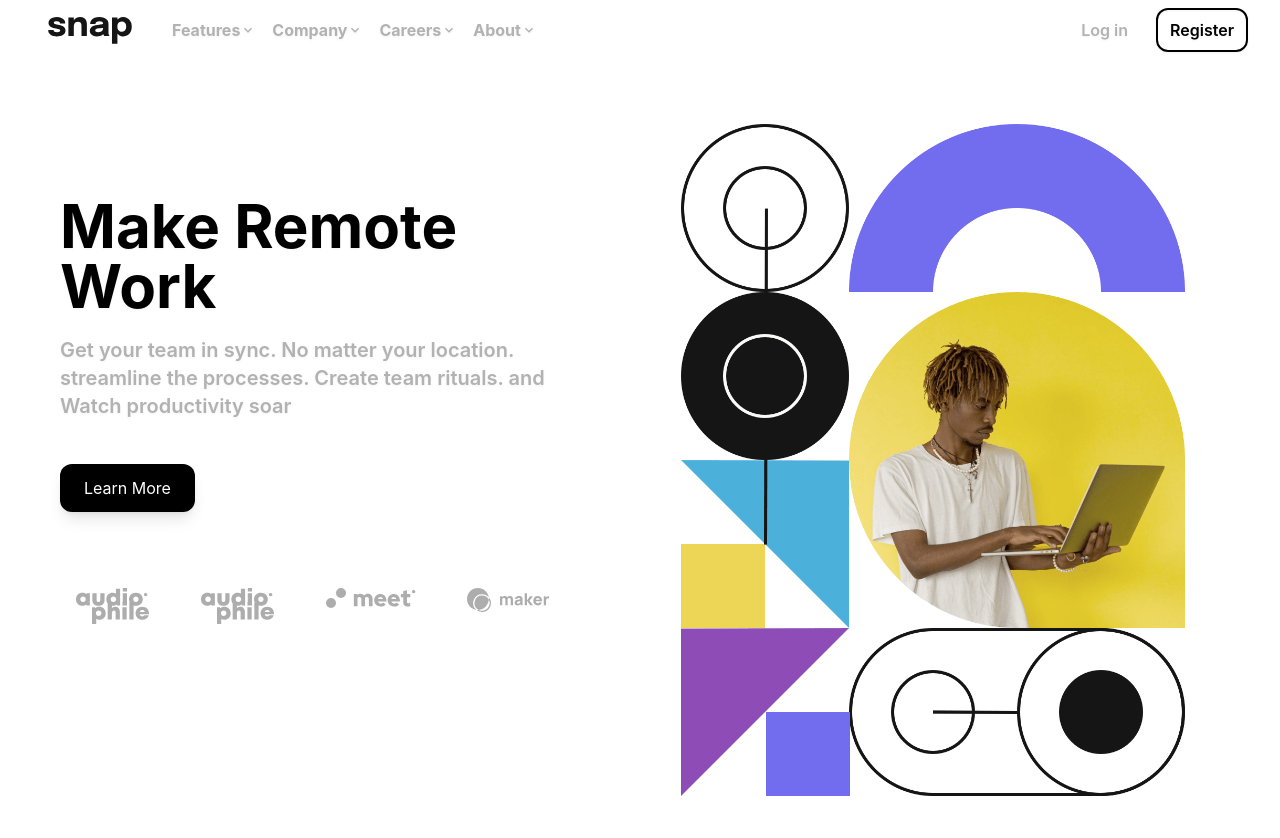
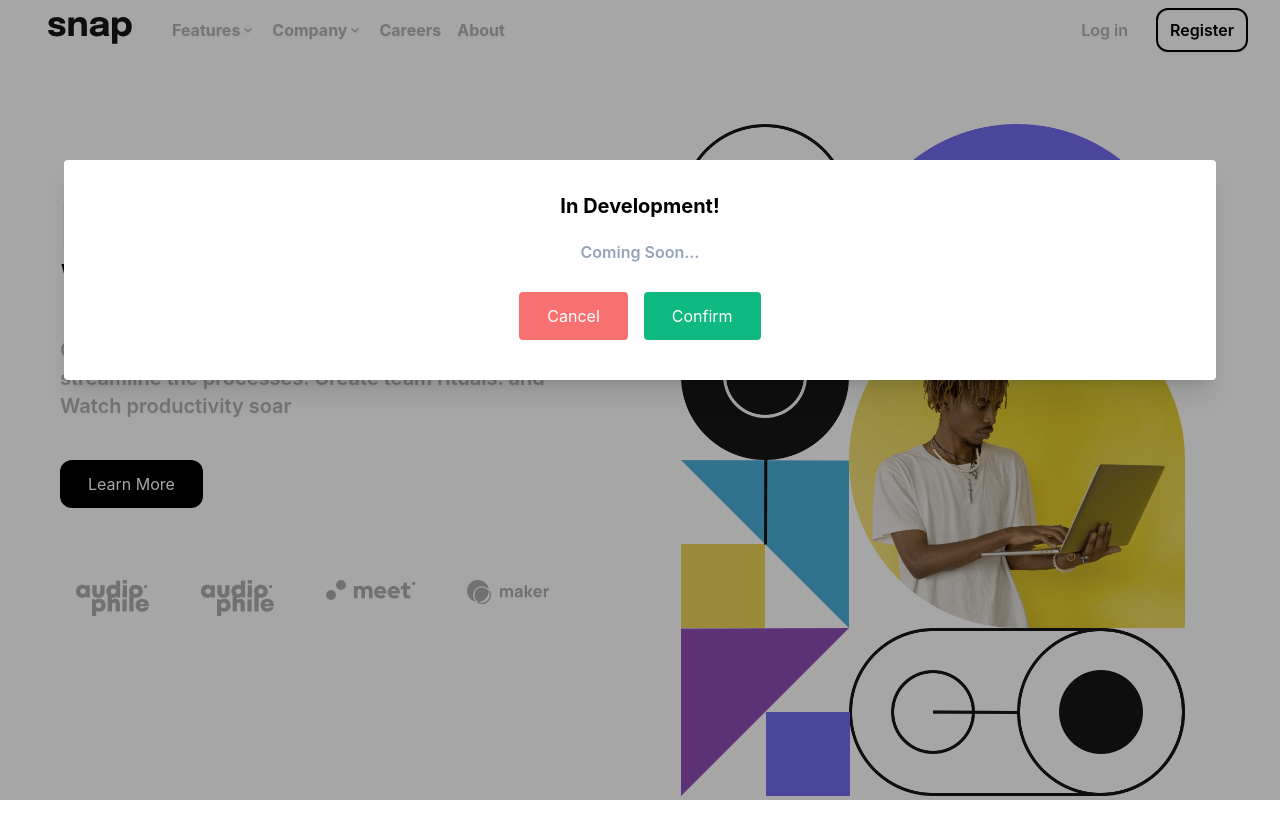
Before and after one commit to ReygaFitra/snap-landing-page, a React (Create React App) app: page / in a window 1280 px wide. Both pictures are taken after a click on the button "Learn More". Shown: the top 838 px of the page. Built offline with nearby package versions, Linux system fonts and the light colour scheme; the HTML template or start-up script is replaced by a standard one.

Commit message:
update Hero Button

```diff
--- a/package.json
+++ b/package.json
@@ -4,6 +4,8 @@
   "private": true,
   "dependencies": {
     "@headlessui/react": "^1.7.4",
+    "@radix-ui/react-alert-dialog": "^1.0.2",
+    "@radix-ui/react-popover": "1.0.2",
     "@testing-library/jest-dom": "^5.16.5",
     "@testing-library/react": "^13.4.0",
     "@testing-library/user-event": "^13.5.0",
--- a/src/Components/Hero.js
+++ b/src/Components/Hero.js
@@ -5,6 +5,7 @@ import TextContents from './TextContents';
 import SvgAudioPhile from './SvgAudioPhile';
 import SvgMeet from './SvgMeet';
 import SvgMaker from './SvgMaker';
+import HeroBtn from './HeroBtn';
 
 const Hero = () => {
   const textContents = [{ title: 'Make Remote Work', content: 'Get your team in sync. No matter your location. streamline the processes. Create team rituals. and Watch productivity soar' }];
@@ -20,7 +21,10 @@ const Hero = () => {
           {textContents.map((textContent) => (
             <TextContents title={textContent.title} content={textContent.content} />
           ))}
-          <button className="px-4 py-2 bg-black text-white rounded-xl my-4 md:mx-10 md:px-6 md:py-3 shadow-lg hover:shadow-2xl hover:duration-200 hover:font-semibold hover:-translate-y-1 ease-out">Learn More</button>
+          {/* <button className="px-4 py-2 bg-black text-white rounded-xl my-4 md:mx-10 md:px-6 md:py-3 shadow-lg hover:shadow-2xl hover:duration-200 hover:font-semibold hover:-translate-y-1 ease-out">Learn More</button> */}
+          <div>
+            <HeroBtn />
+          </div>
           <div className="flex justify-evenly gap-4  md:p-5 md:mt-10">
             <SvgAudioPhile />
             <SvgAudioPhile />
--- /dev/null
+++ b/src/Components/HeroBtn.js
@@ -0,0 +1,31 @@
+import React from 'react';
+import * as AlertDialog from '@radix-ui/react-alert-dialog';
+
+const HeroBtn = () => {
+  return (
+    <AlertDialog.Root>
+      <AlertDialog.Trigger asChild>
+        <button className="bg-black text-white rounded-xl py-3 px-7 inline-flex my-3 md:ml-10">Learn More</button>
+      </AlertDialog.Trigger>
+      <AlertDialog.Portal>
+        <AlertDialog.Overlay className="inset-0 fixed bg-[rgba(0,0,0,0.35)]" />
+        <div className="flex justify-center">
+          <AlertDialog.Content className="top-40 right-5 md:right-16 m-auto w-[90vw] max-w[500px] max-h-[85vh] fixed h-auto bg-white shadow-xl p-5 flex flex-wrap flex-col justify-center items-center rounded">
+            <AlertDialog.Title className="font-bold text-xl py-3">In Development!</AlertDialog.Title>
+            <AlertDialog.Description className="font-semibold text-slate-400 py-2">Coming Soon...</AlertDialog.Description>
+            <div className="flex gap-4 m-5">
+              <AlertDialog.Cancel>
+                <button className="bg-red-400 text-white py-3 px-7 rounded inline-flex">Cancel</button>
+              </AlertDialog.Cancel>
+              <AlertDialog.Action>
+                <button className="bg-emerald-500 text-white py-3 px-7 rounded inline-flex">Confirm</button>
+              </AlertDialog.Action>
+            </div>
+          </AlertDialog.Content>
+        </div>
+      </AlertDialog.Portal>
+    </AlertDialog.Root>
+  );
+};
+
+export default HeroBtn;
--- a/src/Components/NavBtn.js
+++ b/src/Components/NavBtn.js
@@ -11,6 +11,7 @@ const NavBtn = ({ title, arrow }) => {
     { href: '/reminders', label: 'Reminders' },
     { href: '/planing', label: 'Planing' },
   ];
+
   return (
     <div className="flex items-center group cursor-pointer font-bold drop-shadow-sm ">
       {/* <div onClick={(e) => setIsActive(!isActive)}>{title}</div> */}
--- a/src/Components/Navbar.js
+++ b/src/Components/Navbar.js
@@ -7,11 +7,10 @@ const Navbar = () => {
   const buttons = [
     { title: 'Features', arrow: true },
     { title: 'Company', arrow: true },
-    { title: 'Careers', arrow: false },
-    { title: 'About', arrow: false },
   ];
+
   return (
-    <div className="w-100vw flex justify-between md:justify-evenly lg:justify-between md:px-8 md:py-2 items-center">
+    <div className="w-[100vw] flex justify-between md:justify-evenly lg:justify-between md:px-8 md:py-2 items-center">
       {/* left */}
       <div className="relative p-4 items-center flex md:w-auto md:h-3">
         <SvgLogo className="object-cover cursor-pointer" />
@@ -19,6 +18,16 @@ const Navbar = () => {
           {buttons.map((button) => (
             <NavBtn title={button.title} arrow={button.arrow} />
           ))}
+          <div>
+            <a href="#" className="font-bold drop-shadow-sm hover:text-black duration-200 text-[#B2B2B2]">
+              Careers
+            </a>
+          </div>
+          <div>
+            <a href="#" className="font-bold drop-shadow-sm hover:text-black duration-200 text-[#B2B2B2]">
+              About
+            </a>
+          </div>
         </ul>
       </div>
 
```
Also changed, not shown: 1 other file (tests, documents, lock files or other folders).
